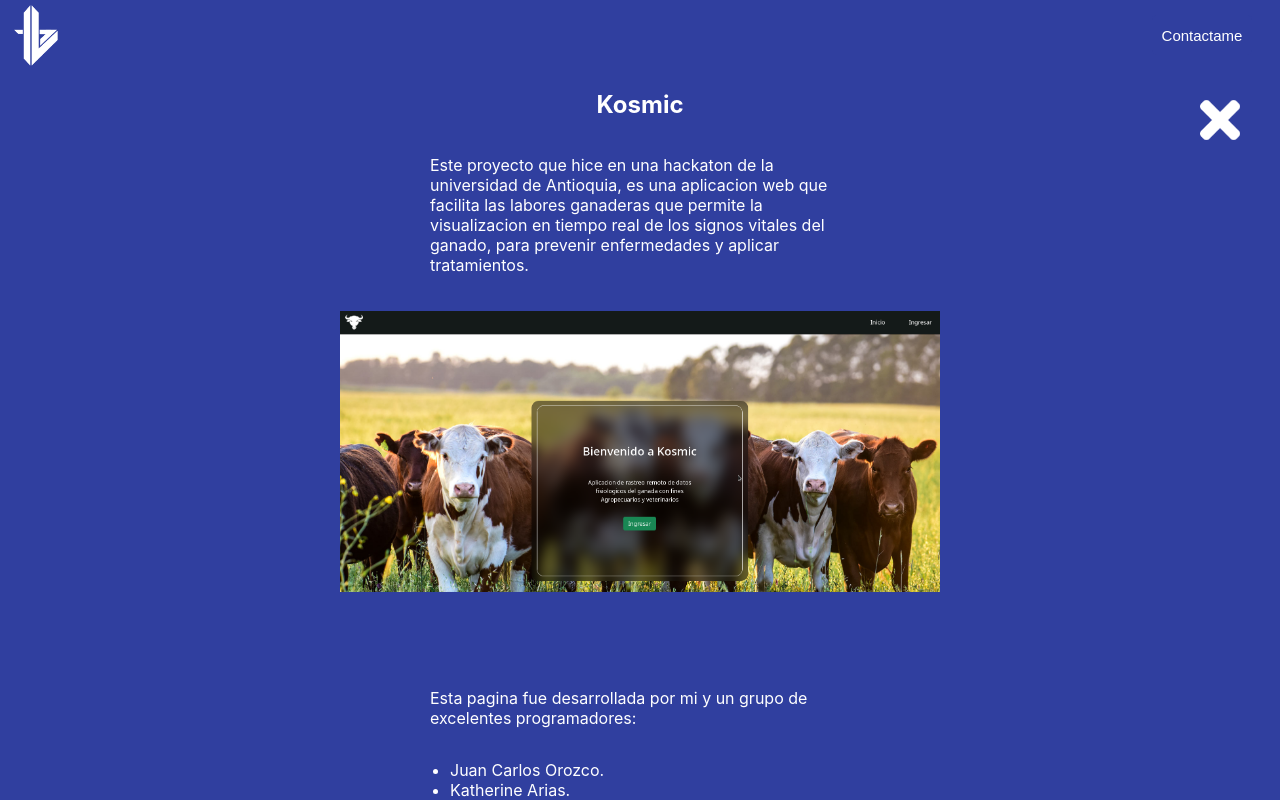
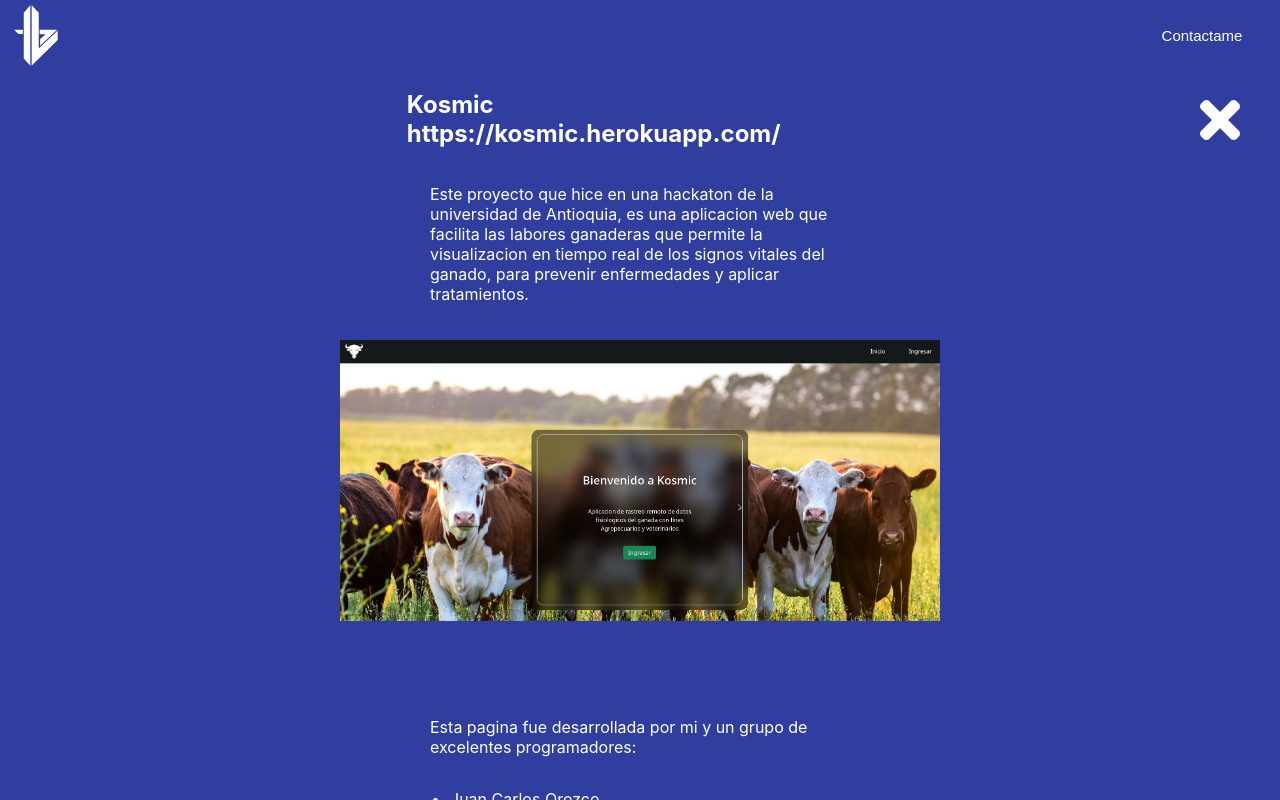
Before and after one commit to brayanCh/portfolio-react, a React (Create React App) app: page / in a window 1280 px wide. Both pictures are taken after a click on the element "Kosmic". Shown: the part 1945-2745 px from the top of the page. Built offline with nearby package versions, Linux system fonts and the light colour scheme.

Commit message:
adding link

```diff
--- a/src/components/projects.js
+++ b/src/components/projects.js
@@ -16,7 +16,7 @@ const Project = props => {
         <div className={!isDisplayed ? "project hidden-pr" : "project"}>
 
             <div className="head flexcenter">
-                <h2>{props.title}</h2>
+                <h2>{props.title}    <a href={props.link}>{props.link}</a> </h2>
             </div>
 
             <div className={!isDisplayed ? "wrapper-exit-hd" : "wrapper-exit"} onClick={cerrar} >
--- a/src/pages/previous.js
+++ b/src/pages/previous.js
@@ -20,7 +20,7 @@ const PreviousWork = () => {
     }
 
     const listOfProjects = [
-        <Project title="Kosmic" exit={() => setShown(false)}>
+        <Project title="Kosmic" link="https://kosmic.herokuapp.com/" exit={() => setShown(false)}>
 
             <p>
                 Este proyecto que hice en una hackaton de la universidad de
--- a/src/style.css
+++ b/src/style.css
@@ -210,6 +210,15 @@ body * {
     overflow-y: scroll;
 }
 
+.head{
+    display: grid;
+    grid-template-columns: 50% 50%;
+    justify-content: center;
+}
+.head a{
+    color: white;
+    text-decoration: none;
+}
 .hidden-pr{
     right: 100%;
 }
```
